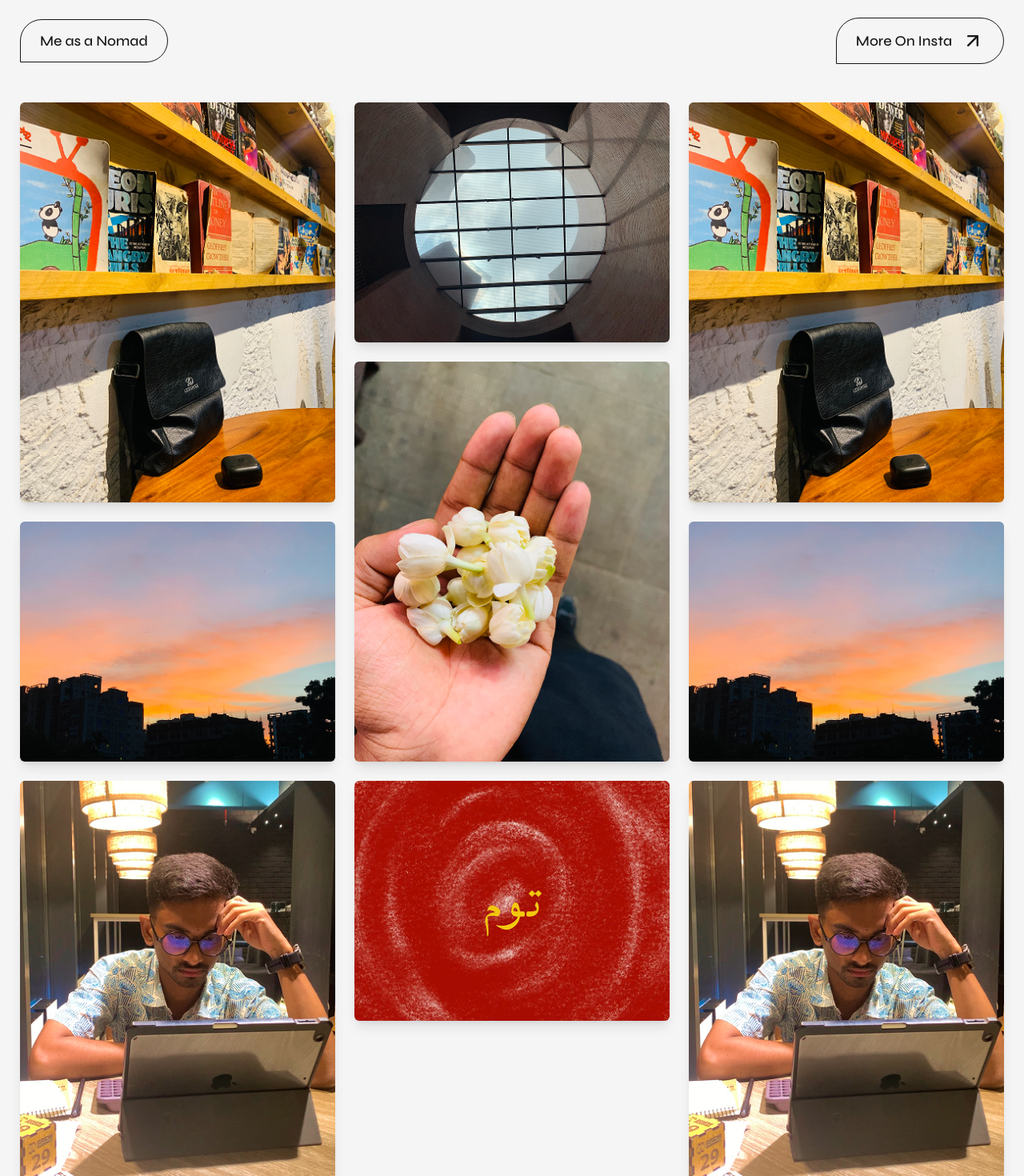
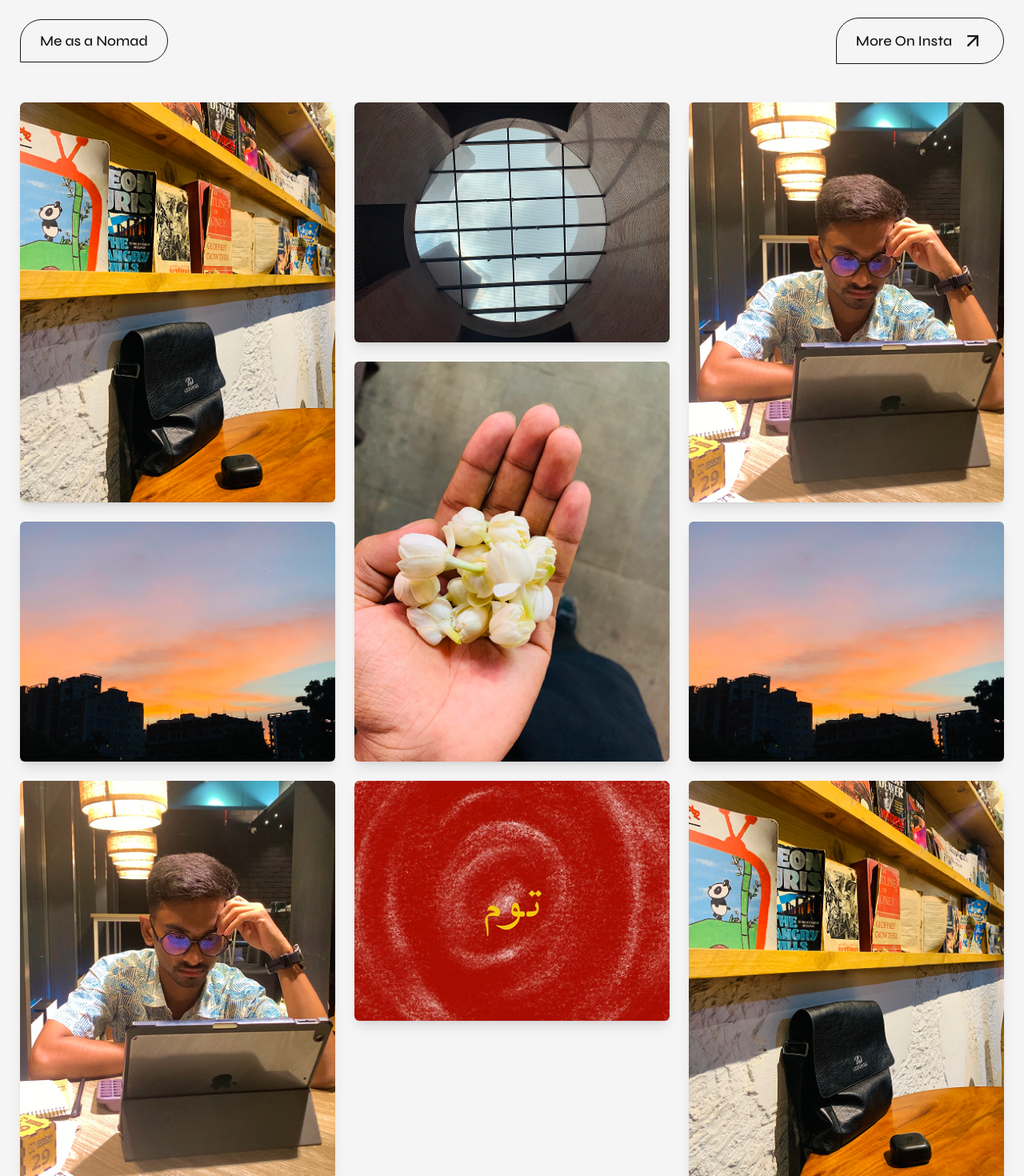
Before and after one commit to KhandakerSamin/mohon-frontend, a Next.js app: page /about in a window 1280 px wide. Shown: the part 3420-4890 px from the top of the page at 80% size. Built offline with nearby package versions, Linux system fonts and the light colour scheme.

Commit message:
Links added on galary or youtube

```diff
--- a/src/components/AboutPage/ContentCreator.js
+++ b/src/components/AboutPage/ContentCreator.js
@@ -1,6 +1,7 @@
 "use client";
 import React, { useState, useRef, useCallback } from "react";
 import { ArrowUpRight } from "lucide-react";
+import Link from "next/link";
 
 const ContentCreator = () => {
   const videoData = [
@@ -58,6 +59,7 @@ const ContentCreator = () => {
           Me As A Content Creator
         </button>
 
+        <Link href="https://rebrand.ly/5d2aea" target="_blank" >
           <div className="mt-4 md:mt-0 hidden md:block">
             <button
               className="flex justify-between items-center gap-1 px-8 py-3 rounded-full rounded-bl-none border border-foreground hover:text-background hover:bg-foreground text-foreground text-lg font-medium "
@@ -67,6 +69,7 @@ const ContentCreator = () => {
               <ArrowUpRight className="pl-1 w-6 h-6" />
             </button>
           </div>
+        </Link>
       </div>
 
       {/* Desktop Grid */}
@@ -161,7 +164,7 @@ const ContentCreator = () => {
             }}
           >
             <svg className="w-5 h-5" fill="none" stroke="currentColor" viewBox="0 0 24 24">
-              <path strokeLinecap="round" strokeLinejoin="round" strokeWidth={2} d="M15 19l-7-7 7-7"/>
+              <path strokeLinecap="round" strokeLinejoin="round" strokeWidth={2} d="M15 19l-7-7 7-7" />
             </svg>
           </button>
           <button
@@ -181,7 +184,7 @@ const ContentCreator = () => {
             }}
           >
             <svg className="w-5 h-5" fill="none" stroke="currentColor" viewBox="0 0 24 24">
-              <path strokeLinecap="round" strokeLinejoin="round" strokeWidth={2} d="M9 5l7 7-7 7"/>
+              <path strokeLinecap="round" strokeLinejoin="round" strokeWidth={2} d="M9 5l7 7-7 7" />
             </svg>
           </button>
         </div>
--- a/src/components/AboutPage/Gallary.js
+++ b/src/components/AboutPage/Gallary.js
@@ -1,6 +1,7 @@
 "use client";
 import React from 'react';
 import { ArrowUpRight } from 'lucide-react';
+import Link from 'next/link';
 
 const Gallery = () => {
   // Gallery images data with masonry layout
@@ -14,9 +15,9 @@ const Gallery = () => {
     { id: 5, image: '/g5.png', height: 500, mobileHeight: 500, column: 2 },
     { id: 6, image: '/g6.png', height: 300, mobileHeight: 300, column: 2 },
     // Column 3: 500px, 300px, 500px (repeat pattern)
-    { id: 7, image: '/g1.png', height: 500, mobileHeight: 500, column: 3 },
+    { id: 7, image: '/g3.png', height: 500, mobileHeight: 500, column: 3 },
     { id: 8, image: '/g2.png', height: 300, mobileHeight: 300, column: 3 },
-    { id: 9, image: '/g3.png', height: 500, mobileHeight: 500, column: 3 },
+    { id: 9, image: '/g1.png', height: 500, mobileHeight: 500, column: 3 },
   ];
 
   const handleImageClick = (id) => {
@@ -36,12 +37,14 @@ const Gallery = () => {
         <button className="px-6 hidden md:block py-3 border rounded-full rounded-bl-none border-foreground hover:text-background hover:bg-foreground text-foreground text-lg font-medium">
           Me as a Nomad
         </button>
+        <Link href="https://rebrand.ly/link-x2022-716fdb" target="_blank" >
           <div className="hidden md:block">
             <button className="px-6 py-3 border rounded-full rounded-bl-none border-foreground hover:text-background hover:bg-foreground text-foreground text-lg font-medium flex items-center gap-2">
               More On Insta
               <ArrowUpRight className="pl-1 w-8 h-8" />
             </button>
           </div>
+        </Link>
       </div>
 
       {/* Desktop Masonry Grid */}
```
Lines whose indentation alone changed are shown as unchanged.
